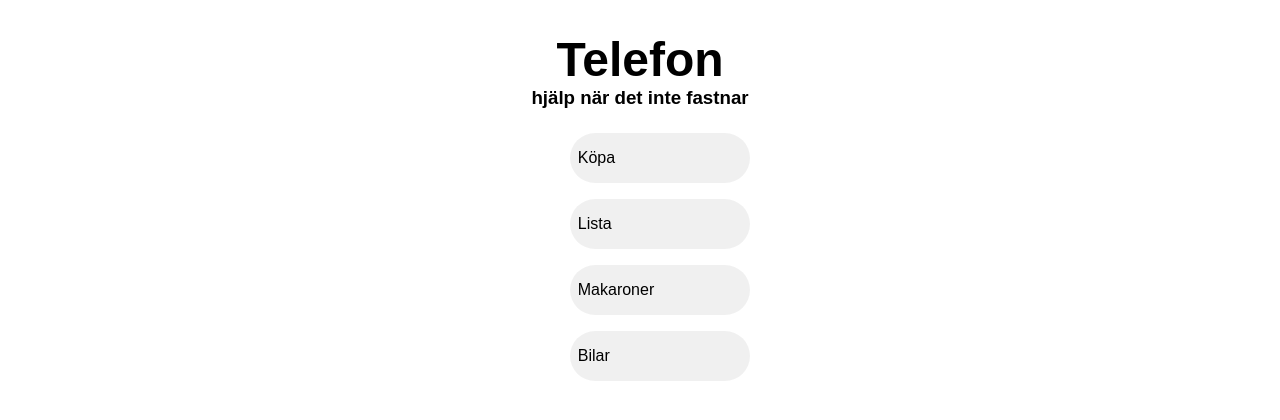
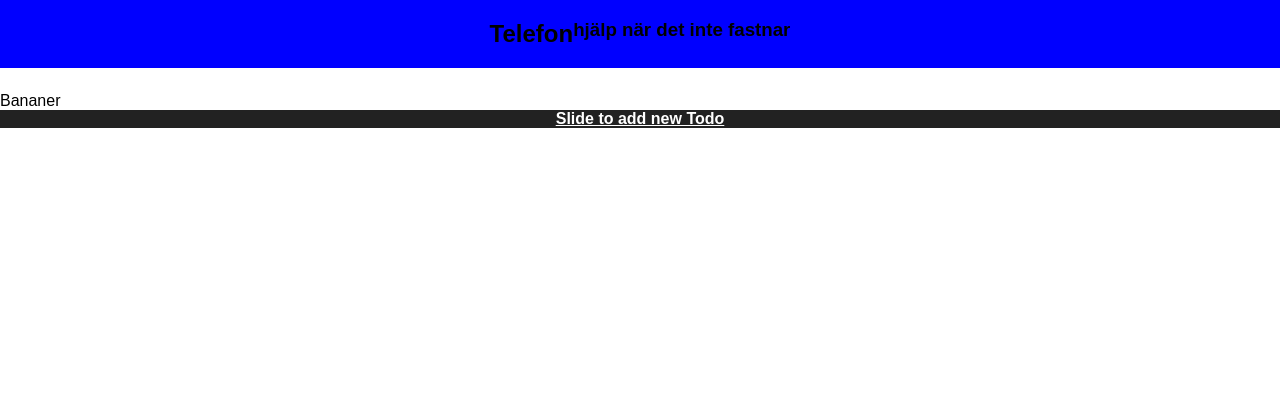
Before and after one commit to KungOG/todoAPP, a Vue app: page / in a window 1280 px wide. Shown: the top 420 px of the page. Built offline with nearby package versions, Linux system fonts and the light colour scheme.

Commit message:
doing alot of css all over the app

```diff
--- /dev/null
+++ b/src/components/Todo_item.vue
@@ -0,0 +1,28 @@
+<template>
+    <article class="todo">
+        <aside class="done">
+            <img src="../assets/check.svg" alt="done">
+        </aside>
+        <section class="text">
+            {{todo.text}}
+        </section>
+    </article>
+</template>
+
+<script>
+export default {
+    name: 'todo',
+    data () {
+        return {
+            todo: {
+                text: 'Bananer',
+                done: false
+            }
+        }
+    }
+}
+</script>
+
+<style lang="scss">
+
+</style>
--- a/src/scss/main.scss
+++ b/src/scss/main.scss
@@ -19,10 +19,35 @@ body {
             height: inherit;
 
         /* * * * * * * * * * * * * * * * * * */
-            main#todo {
+            main {
                 flex: 1;
-                background: white;
 
+                header {
+                    background: blue;
+                    justify-content: center;
+                    display: flex;
+                    margin: 0;
+                    padding: 0;
+
+                }
+                footer {
+                    display: flex;
+                    flex-direction: column;
+                    justify-content: flex-end;
+
+                    a.btn {
+                        display: flex;
+                        justify-content: center;
+                        align-items: center;
+                        background: #222;
+                        color: white;
+                        font-weight: 700;
+                    }
+                }
+                &#addTodo {
+
+                }
+                &#todo {
                     .main-todo {
                         margin-top: 2rem;
 
@@ -52,9 +77,6 @@ body {
                         }
                     }
                 }
-        /* * * * * * * * * * * * * * * * * * */
-            main#addTodo {
-                flex: 1;
             }
 
         }
--- a/src/views/AddTodo.vue
+++ b/src/views/AddTodo.vue
@@ -1,15 +1,15 @@
 <template>
     <main id="addTodo">
-        <section>
+        <header>
             <p>Dela denna lista via:</p>
             <p>https://kungog.se/</p>
-        </section>
+        </header>
         <section>
             <input>
         </section>
-        <section>
-            <button>Lägg till!</button>
-        </section>
+        <footer>
+            <a href="#" class="btn">Lägg till!</a>
+        </footer>
     </main>
 </template>
 
--- a/src/views/Todo.vue
+++ b/src/views/Todo.vue
@@ -1,30 +1,28 @@
 <template>
-    <main id="todo">
-       <section class="main-todo">
+    <main id="todos">
+       <header>
             <h1>Telefon</h1>
             <h3>hjälp när det inte fastnar</h3>
+       </header>
+       <section class="content">
+           <todoitem />
        </section>
-       <section>
-           <ul>
-               <li>Köpa</li>
-               <li>Lista</li>
-               <li>Makaroner</li>
-               <li>Bilar</li>
-           </ul>
-       </section>
+       <footer>
+           <a href="#" class="btn">Slide to add new Todo</a>
+        </footer>
     </main>
 </template>
+<script>
+import todoitem from '../components/Todo_item';
 
-<script>
 export default {
-    name: 'todo',
-    data () {
-        return {
-            todo: {
-                text: 'Bananer',
-                done: false
-            }
-        }
+    name: 'todos',
+    components: {
+        todoitem
     }
+
 }
 </script>
+<style>
+
+</style>
```
Also changed, not shown: src/assets/check.png (deleted), src/assets/check.svg (added). Lines whose indentation alone changed are shown as unchanged.
